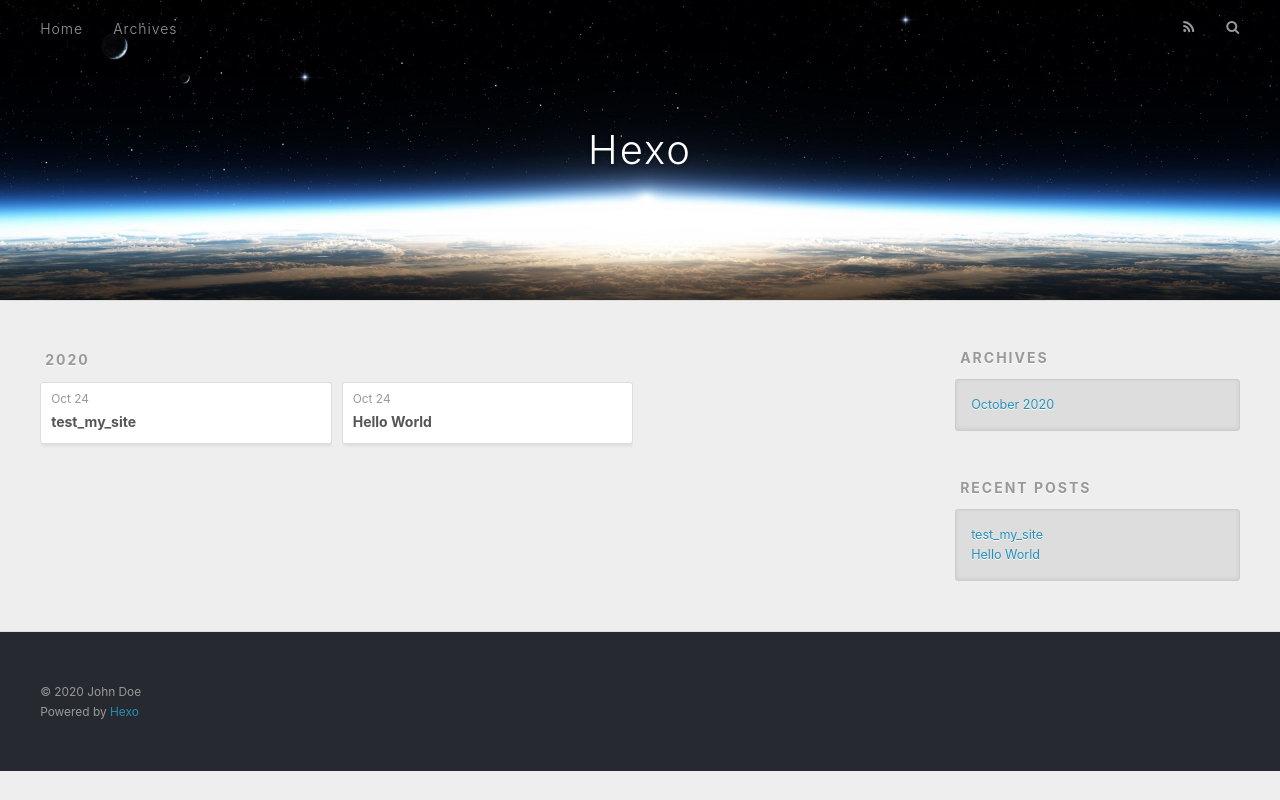
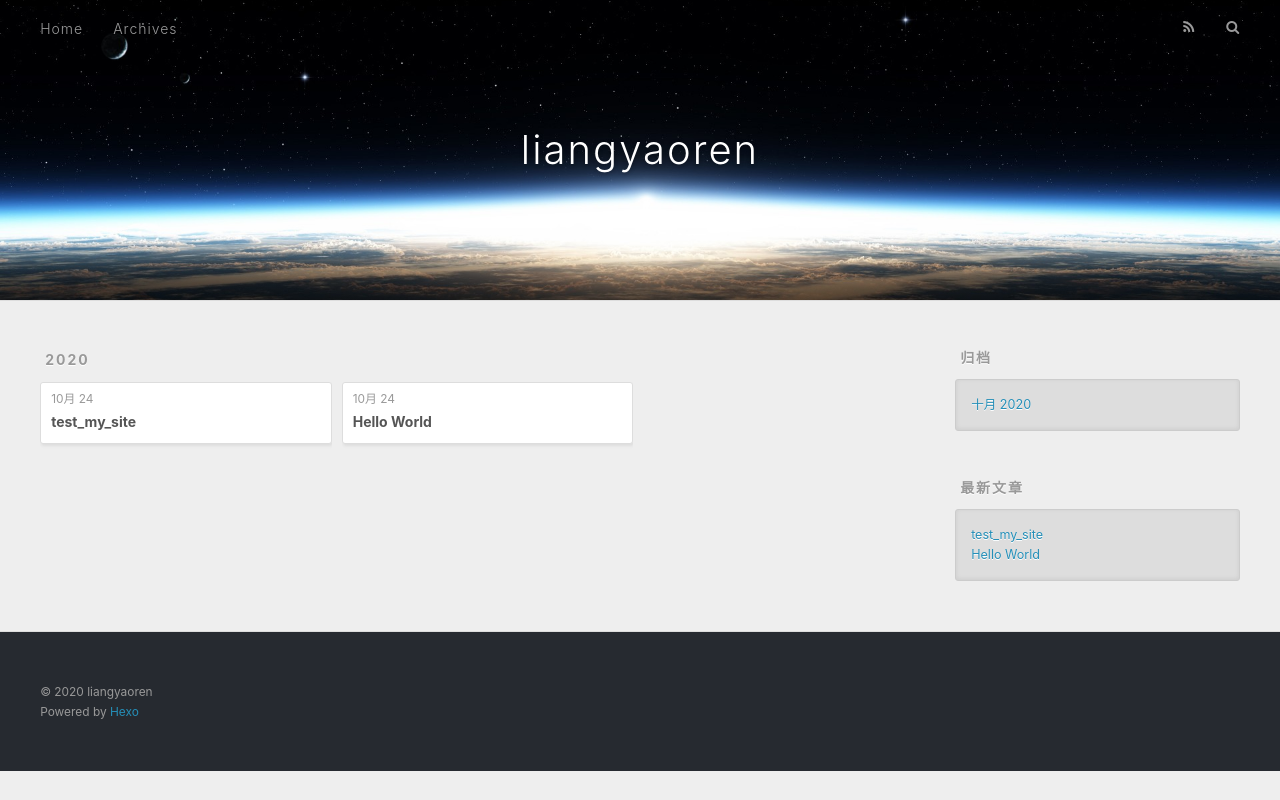
Before and after one commit to liangyaoren/liangyaoren.github.io, a plain HTML site: page archives/2020/10/index.html in a window 1280 px wide. Drawn offline with nearby package versions, Linux system fonts and the light colour scheme.

Commit message:
Site updated: 2020-10-24 14:30:55

```diff
--- a/archives/2020/10/index.html
+++ b/archives/2020/10/index.html
@@ -5,17 +5,17 @@
 
 
 
-  <title>Archives: 2020/10 | Hexo</title>
+  <title>归档: 2020/10 | liangyaoren</title>
   <meta name="viewport" content="width=device-width, initial-scale=1, maximum-scale=1">
   <meta property="og:type" content="website">
-<meta property="og:title" content="Hexo">
+<meta property="og:title" content="liangyaoren">
 <meta property="og:url" content="http://example.com/archives/2020/10/index.html">
-<meta property="og:site_name" content="Hexo">
-<meta property="og:locale" content="en_US">
-<meta property="article:author" content="John Doe">
+<meta property="og:site_name" content="liangyaoren">
+<meta property="og:locale" content="zh_CN">
+<meta property="article:author" content="liangyaoren">
 <meta name="twitter:card" content="summary">
 
-    <link rel="alternate" href="/atom.xml" title="Hexo" type="application/atom+xml">
+    <link rel="alternate" href="/atom.xml" title="liangyaoren" type="application/atom+xml">
 
 
     <link rel="icon" href="/favicon.png">
@@ -36,7 +36,7 @@
   <div id="header-outer" class="outer">
     <div id="header-title" class="inner">
       <h1 id="logo-wrap">
-        <a href="/" id="logo">Hexo</a>
+        <a href="/" id="logo">liangyaoren</a>
       </h1>
 
     </div>
@@ -53,7 +53,7 @@
 
           <a id="nav-rss-link" class="nav-icon" href="/atom.xml" title="RSS Feed"></a>
 
-        <a id="nav-search-btn" class="nav-icon" title="Search"></a>
+        <a id="nav-search-btn" class="nav-icon" title="搜索"></a>
       </nav>
       <div id="search-form-wrap">
         <form action="//google.com/search" method="get" accept-charset="UTF-8" class="search-form"><input type="search" name="q" class="search-form-input" placeholder="Search"><button type="submit" class="search-form-submit">&#xF002;</button><input type="hidden" name="sitesearch" value="http://example.com"></form>
@@ -79,7 +79,7 @@
   <div class="archive-article-inner">
     <header class="archive-article-header">
       <a href="/2020/10/24/test-my-site/" class="archive-article-date">
-  <time datetime="2020-10-24T06:12:12.000Z" itemprop="datePublished">Oct 24</time>
+  <time datetime="2020-10-24T06:12:12.000Z" itemprop="datePublished">10月 24</time>
 </a>
 
 
@@ -98,7 +98,7 @@
   <div class="archive-article-inner">
     <header class="archive-article-header">
       <a href="/2020/10/24/hello-world/" class="archive-article-date">
-  <time datetime="2020-10-24T06:03:10.797Z" itemprop="datePublished">Oct 24</time>
+  <time datetime="2020-10-24T06:03:10.797Z" itemprop="datePublished">10月 24</time>
 </a>
 
 
@@ -130,9 +130,9 @@
 
 
   <div class="widget-wrap">
-    <h3 class="widget-title">Archives</h3>
+    <h3 class="widget-title">归档</h3>
     <div class="widget">
-      <ul class="archive-list"><li class="archive-list-item"><a class="archive-list-link" href="/archives/2020/10/">October 2020</a></li></ul>
+      <ul class="archive-list"><li class="archive-list-item"><a class="archive-list-link" href="/archives/2020/10/">十月 2020</a></li></ul>
     </div>
   </div>
 
@@ -140,7 +140,7 @@
 
 
   <div class="widget-wrap">
-    <h3 class="widget-title">Recent Posts</h3>
+    <h3 class="widget-title">最新文章</h3>
     <div class="widget">
       <ul>
 
@@ -164,7 +164,7 @@
 
   <div class="outer">
     <div id="footer-info" class="inner">
-      &copy; 2020 John Doe<br>
+      &copy; 2020 liangyaoren<br>
       Powered by <a href="http://hexo.io/" target="_blank">Hexo</a>
     </div>
   </div>
```
Also changed, not shown: 2020/10/24/hello-world/index.html (+12 -12 lines), 2020/10/24/test-my-site/index.html (+12 -12 lines), archives/2020/index.html (+14 -14 lines), archives/index.html (+14 -14 lines), index.html (+14 -14 lines).
